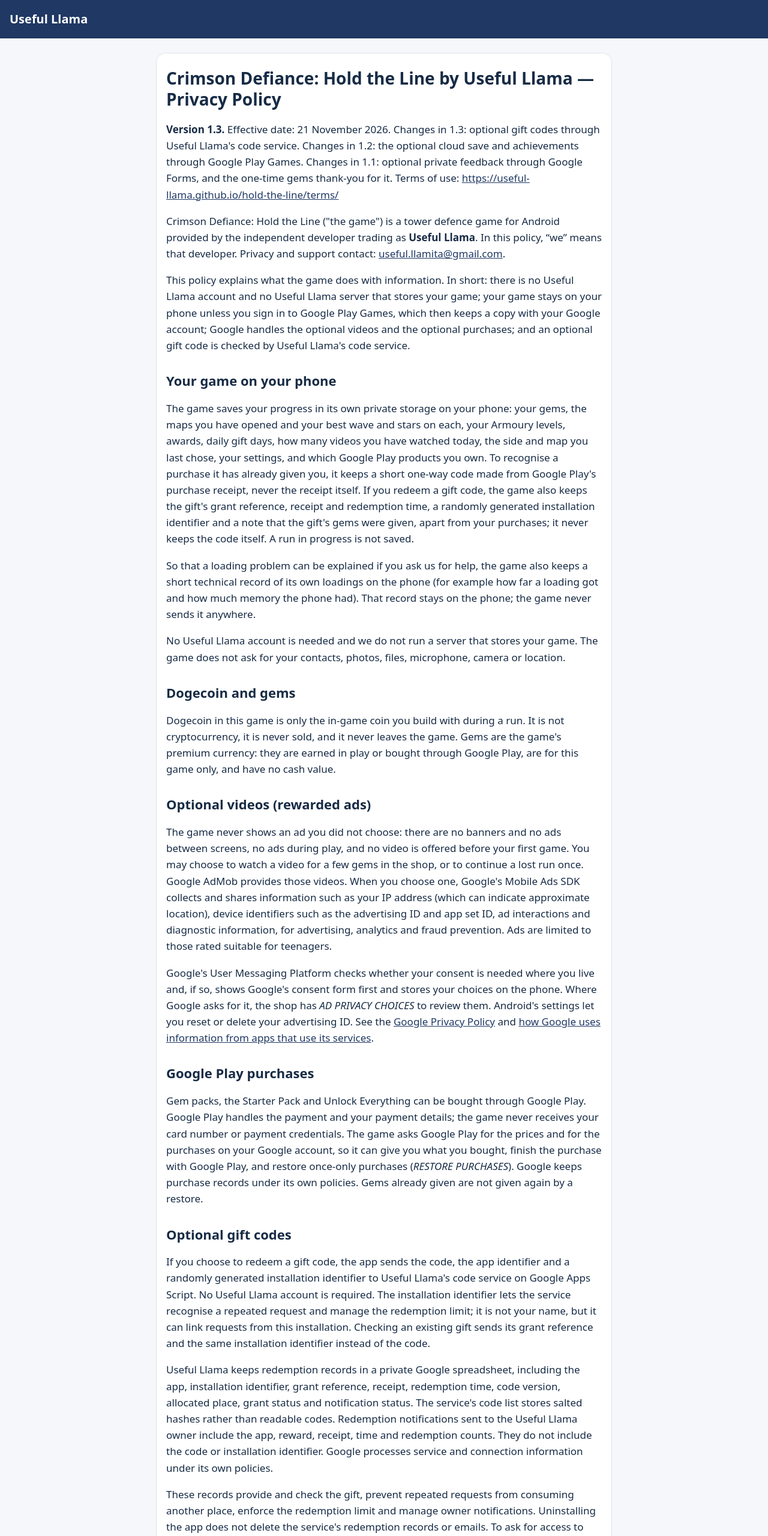
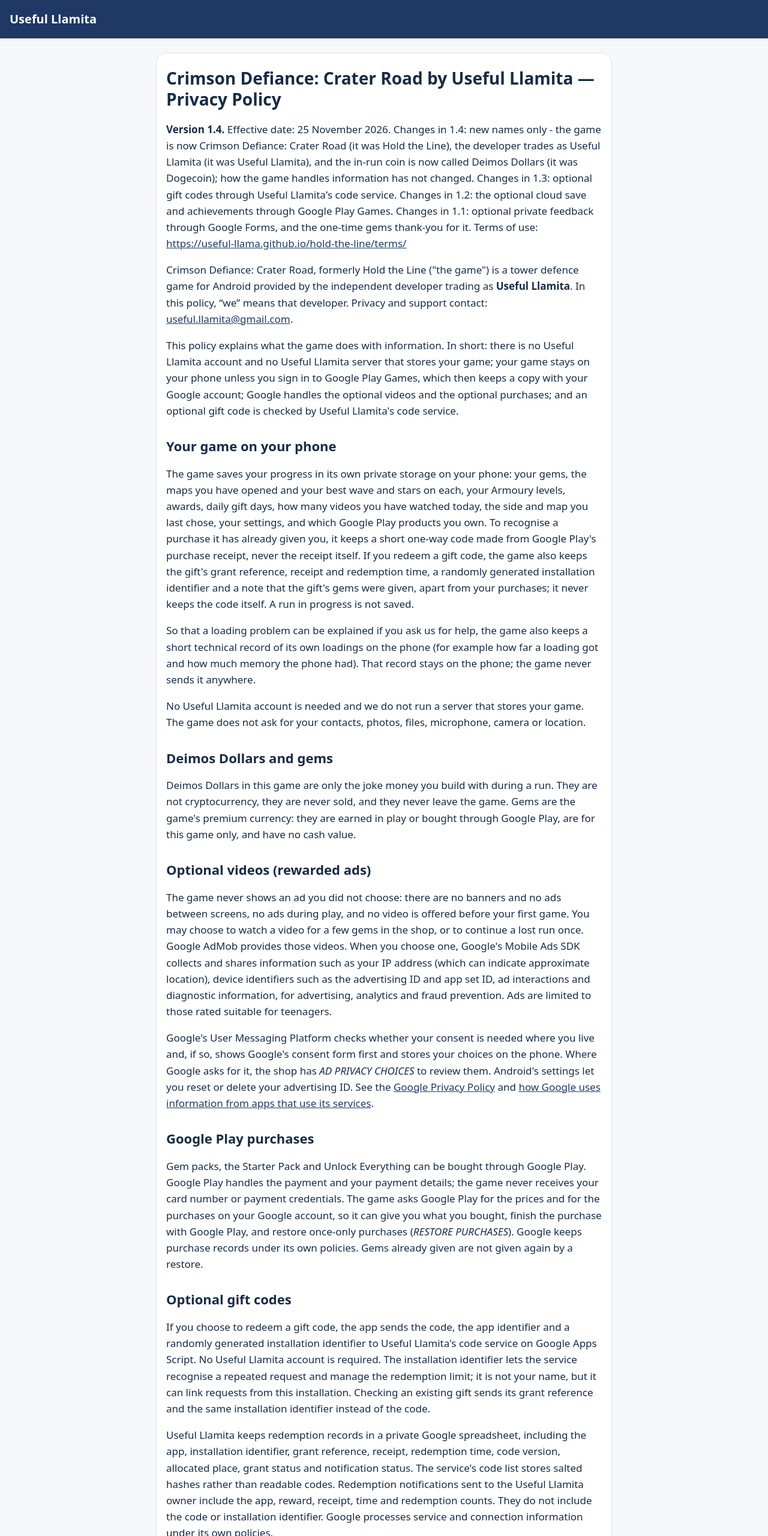
Before and after one commit to useful-llama/useful-llama.github.io, a plain HTML site: page hold-the-line/privacy/index.html in a window 1280 px wide. Shown: the top 2560 px of the page at 60% size. Drawn offline with Linux system fonts and the light colour scheme.

Commit message:
Crater Road (formerly Hold the Line): privacy 1.4 and terms 1.1, new names only (the game, Useful Llamita, Deimos Dollars); not pushed - goes live with 1.0.3 (Joey: "push with 1.0.3")
Co-Authored-By: Claude Opus 5.5 <noreply@anthropic.com>

```diff
--- a/hold-the-line/privacy/index.html
+++ b/hold-the-line/privacy/index.html
@@ -3,24 +3,24 @@
 <head>
 <meta charset="utf-8">
 <meta name="viewport" content="width=device-width, initial-scale=1">
-<title>Crimson Defiance Hold the Line privacy policy</title>
+<title>Crimson Defiance Crater Road privacy policy</title>
 <link rel="stylesheet" href="../../style.css">
 </head>
 <body>
-<header><a class="brand" href="../../">Useful Llama</a></header>
+<header><a class="brand" href="../../">Useful Llamita</a></header>
 <main>
-<h1>Crimson Defiance: Hold the Line by Useful Llama — Privacy Policy</h1>
-<p><strong>Version 1.3.</strong> Effective date: 21 November 2026. Changes in 1.3: optional gift codes through Useful Llama's code service. Changes in 1.2: the optional cloud save and achievements through Google Play Games. Changes in 1.1: optional private feedback through Google Forms, and the one-time gems thank-you for it. Terms of use: <a href="../terms/">https://useful-llama.github.io/hold-the-line/terms/</a></p>
-<p>Crimson Defiance: Hold the Line ("the game") is a tower defence game for Android provided by the independent developer trading as <strong>Useful Llama</strong>. In this policy, “we” means that developer. Privacy and support contact: <a href="mailto:useful.llamita@gmail.com">useful.llamita@gmail.com</a>.</p>
-<p>This policy explains what the game does with information. In short: there is no Useful Llama account and no Useful Llama server that stores your game; your game stays on your phone unless you sign in to Google Play Games, which then keeps a copy with your Google account; Google handles the optional videos and the optional purchases; and an optional gift code is checked by Useful Llama's code service.</p>
+<h1>Crimson Defiance: Crater Road by Useful Llamita — Privacy Policy</h1>
+<p><strong>Version 1.4.</strong> Effective date: 25 November 2026. Changes in 1.4: new names only - the game is now Crimson Defiance: Crater Road (it was Hold the Line), the developer trades as Useful Llamita (it was Useful Llamita), and the in-run coin is now called Deimos Dollars (it was Dogecoin); how the game handles information has not changed. Changes in 1.3: optional gift codes through Useful Llamita's code service. Changes in 1.2: the optional cloud save and achievements through Google Play Games. Changes in 1.1: optional private feedback through Google Forms, and the one-time gems thank-you for it. Terms of use: <a href="../terms/">https://useful-llama.github.io/hold-the-line/terms/</a></p>
+<p>Crimson Defiance: Crater Road, formerly Hold the Line ("the game") is a tower defence game for Android provided by the independent developer trading as <strong>Useful Llamita</strong>. In this policy, “we” means that developer. Privacy and support contact: <a href="mailto:useful.llamita@gmail.com">useful.llamita@gmail.com</a>.</p>
+<p>This policy explains what the game does with information. In short: there is no Useful Llamita account and no Useful Llamita server that stores your game; your game stays on your phone unless you sign in to Google Play Games, which then keeps a copy with your Google account; Google handles the optional videos and the optional purchases; and an optional gift code is checked by Useful Llamita's code service.</p>
 
 <h2>Your game on your phone</h2>
 <p>The game saves your progress in its own private storage on your phone: your gems, the maps you have opened and your best wave and stars on each, your Armoury levels, awards, daily gift days, how many videos you have watched today, the side and map you last chose, your settings, and which Google Play products you own. To recognise a purchase it has already given you, it keeps a short one-way code made from Google Play's purchase receipt, never the receipt itself. If you redeem a gift code, the game also keeps the gift's grant reference, receipt and redemption time, a randomly generated installation identifier and a note that the gift's gems were given, apart from your purchases; it never keeps the code itself. A run in progress is not saved.</p>
 <p>So that a loading problem can be explained if you ask us for help, the game also keeps a short technical record of its own loadings on the phone (for example how far a loading got and how much memory the phone had). That record stays on the phone; the game never sends it anywhere.</p>
-<p>No Useful Llama account is needed and we do not run a server that stores your game. The game does not ask for your contacts, photos, files, microphone, camera or location.</p>
+<p>No Useful Llamita account is needed and we do not run a server that stores your game. The game does not ask for your contacts, photos, files, microphone, camera or location.</p>
 
-<h2>Dogecoin and gems</h2>
-<p>Dogecoin in this game is only the in-game coin you build with during a run. It is not cryptocurrency, it is never sold, and it never leaves the game. Gems are the game's premium currency: they are earned in play or bought through Google Play, are for this game only, and have no cash value.</p>
+<h2>Deimos Dollars and gems</h2>
+<p>Deimos Dollars in this game are only the joke money you build with during a run. They are not cryptocurrency, they are never sold, and they never leave the game. Gems are the game's premium currency: they are earned in play or bought through Google Play, are for this game only, and have no cash value.</p>
 
 <h2>Optional videos (rewarded ads)</h2>
 <p>The game never shows an ad you did not choose: there are no banners and no ads between screens, no ads during play, and no video is offered before your first game. You may choose to watch a video for a few gems in the shop, or to continue a lost run once. Google AdMob provides those videos. When you choose one, Google's Mobile Ads SDK collects and shares information such as your IP address (which can indicate approximate location), device identifiers such as the advertising ID and app set ID, ad interactions and diagnostic information, for advertising, analytics and fraud prevention. Ads are limited to those rated suitable for teenagers.</p>
@@ -30,20 +30,20 @@
 <p>Gem packs, the Starter Pack and Unlock Everything can be bought through Google Play. Google Play handles the payment and your payment details; the game never receives your card number or payment credentials. The game asks Google Play for the prices and for the purchases on your Google account, so it can give you what you bought, finish the purchase with Google Play, and restore once-only purchases (<em>RESTORE PURCHASES</em>). Google keeps purchase records under its own policies. Gems already given are not given again by a restore.</p>
 
 <h2>Optional gift codes</h2>
-<p>If you choose to redeem a gift code, the app sends the code, the app identifier and a randomly generated installation identifier to Useful Llama's code service on Google Apps Script. No Useful Llama account is required. The installation identifier lets the service recognise a repeated request and manage the redemption limit; it is not your name, but it can link requests from this installation. Checking an existing gift sends its grant reference and the same installation identifier instead of the code.</p>
-<p>Useful Llama keeps redemption records in a private Google spreadsheet, including the app, installation identifier, grant reference, receipt, redemption time, code version, allocated place, grant status and notification status. The service's code list stores salted hashes rather than readable codes. Redemption notifications sent to the Useful Llama owner include the app, reward, receipt, time and redemption counts. They do not include the code or installation identifier. Google processes service and connection information under its own policies.</p>
+<p>If you choose to redeem a gift code, the app sends the code, the app identifier and a randomly generated installation identifier to Useful Llamita's code service on Google Apps Script. No Useful Llamita account is required. The installation identifier lets the service recognise a repeated request and manage the redemption limit; it is not your name, but it can link requests from this installation. Checking an existing gift sends its grant reference and the same installation identifier instead of the code.</p>
+<p>Useful Llamita keeps redemption records in a private Google spreadsheet, including the app, installation identifier, grant reference, receipt, redemption time, code version, allocated place, grant status and notification status. The service's code list stores salted hashes rather than readable codes. Redemption notifications sent to the Useful Llamita owner include the app, reward, receipt, time and redemption counts. They do not include the code or installation identifier. Google processes service and connection information under its own policies.</p>
 <p>These records provide and check the gift, prevent repeated requests from consuming another place, enforce the redemption limit and manage owner notifications. Uninstalling the app does not delete the service's redemption records or emails. To ask for access to your redemption record or for its removal, write to <a href="mailto:useful.llamita@gmail.com">useful.llamita@gmail.com</a> with the app name and the receipt or approximate redemption time. Do not send the gift code, private recovery reference or passwords. When a record is removed, its installation identifier is deleted and the redemption still counts towards the code's limit. The gift can no longer be checked or restored from the service: a later check on the phone turns off the maps and Armoury levels it opened, but gems already given stay in the game, the same as gems earned in play. We may need further information to locate the record. Google controls its own service records.</p>
 
 <h2>Optional feedback</h2>
-<p>If you choose Send feedback, the game sends your 1&ndash;5 star answer, your optional note and the game's name and version to a private Google Form operated by Useful Llama, which emails each answer to Useful Llama's inbox. This is feedback to the developer, not a Google Play rating or review, and you can play without ever sending it. The game does not attach your name, email address, account or any device identifier. Your note could still contain personal information, so please leave out passwords, payment details and other sensitive information.</p>
-<p>Google processes the submission, and technical connection information such as your IP address, under its own policies. We use feedback to find problems and improve our apps. Answers are kept in Google Forms, a linked Google Sheet and a monthly internal report emailed to Useful Llama; they are not published. We keep them while we need them to act on them, normally no longer than twelve months. To have feedback found, corrected or deleted, email us with the game's name, the approximate date and enough of your note to find it. Uninstalling the game does not delete feedback already sent.</p>
+<p>If you choose Send feedback, the game sends your 1&ndash;5 star answer, your optional note and the game's name and version to a private Google Form operated by Useful Llamita, which emails each answer to Useful Llamita's inbox. This is feedback to the developer, not a Google Play rating or review, and you can play without ever sending it. The game does not attach your name, email address, account or any device identifier. Your note could still contain personal information, so please leave out passwords, payment details and other sensitive information.</p>
+<p>Google processes the submission, and technical connection information such as your IP address, under its own policies. We use feedback to find problems and improve our apps. Answers are kept in Google Forms, a linked Google Sheet and a monthly internal report emailed to Useful Llamita; they are not published. We keep them while we need them to act on them, normally no longer than twelve months. To have feedback found, corrected or deleted, email us with the game's name, the approximate date and enough of your note to find it. Uninstalling the game does not delete feedback already sent.</p>
 <p>The first feedback that reaches the form adds 100 gems once, whatever stars you choose. The save on your phone records that this thank-you was given, so it is not given twice; it is never tied to a Google Play rating.</p>
 
-<h2>Other Useful Llama apps</h2>
-<p>Settings can show a list of other Useful Llama apps with a link to each one's Google Play page. The game does not check which apps you have installed. Opening a link lets Google Play handle the visit under its own policies. Nothing is given for installing another app.</p>
+<h2>Other Useful Llamita apps</h2>
+<p>Settings can show a list of other Useful Llamita apps with a link to each one's Google Play page. The game does not check which apps you have installed. Opening a link lets Google Play handle the visit under its own policies. Nothing is given for installing another app.</p>
 
 <h2>Cloud save and achievements (Google Play Games)</h2>
-<p><strong>Cloud save.</strong> If you sign in to Google Play Games, the game keeps a copy of your progress (gems, upgrades, map records, awards and settings) in your Google Play Games saved games, so it can be brought back on another phone. Google stores this copy with your Google account; Useful Llama does not receive it. You can delete it in Google Play Games' settings, and the game works without signing in.</p>
+<p><strong>Cloud save.</strong> If you sign in to Google Play Games, the game keeps a copy of your progress (gems, upgrades, map records, awards and settings) in your Google Play Games saved games, so it can be brought back on another phone. Google stores this copy with your Google account; Useful Llamita does not receive it. You can delete it in Google Play Games' settings, and the game works without signing in.</p>
 <p><strong>Achievements.</strong> When you are signed in, the awards you earn in the game (for example First Blood or a map's Veteran award, and the stars) are also unlocked as Google Play Games achievements on your Play Games profile, where Google shows them under its own settings. Awards earned before you signed in are unlocked when you sign in.</p>
 <p>Signing in is optional; the game offers it and remembers nothing about your account beyond the Play Games name it shows in Settings. Google Play Games processes your sign-in, saved games and achievements under the <a href="https://policies.google.com/privacy">Google Privacy Policy</a>.</p>
 
@@ -51,7 +51,7 @@
 <p>Android may include the game's save in your phone's own backup or a transfer to a new phone (for example to your Google account), depending on your phone and settings. That backup also holds a gift code's information (the installation identifier, grant reference and receipt), so a phone restored from it keeps the gift without using the code again. That backup is handled by your phone's backup provider; we do not receive it.</p>
 
 <h2>Children</h2>
-<p>Crimson Defiance: Hold the Line is a war game meant for players aged 16 and over. It is not directed at children, and we do not knowingly collect personal information from children under 13. If you believe a child has used a feature that sent information, contact us and we will help.</p>
+<p>Crimson Defiance: Crater Road is a war game meant for players aged 16 and over. It is not directed at children, and we do not knowingly collect personal information from children under 13. If you believe a child has used a feature that sent information, contact us and we will help.</p>
 
 <h2>Keeping and deleting information</h2>
 <p>Information on your phone stays until you delete it: uninstalling the game, or clearing its storage in your phone's settings, removes your save and its technical record. Copies in your phone's backup are managed in that service, and the cloud save and achievements in Google Play Games' settings. Purchases stay on your Google account and can be restored after reinstalling. Gift-code redemption records are kept and removed as described under Optional gift codes. If you email us, we keep the email until your question is resolved, normally deleting it within twelve months.</p>
```
Also changed, not shown: hold-the-line/terms/index.html (+7 -7 lines).
